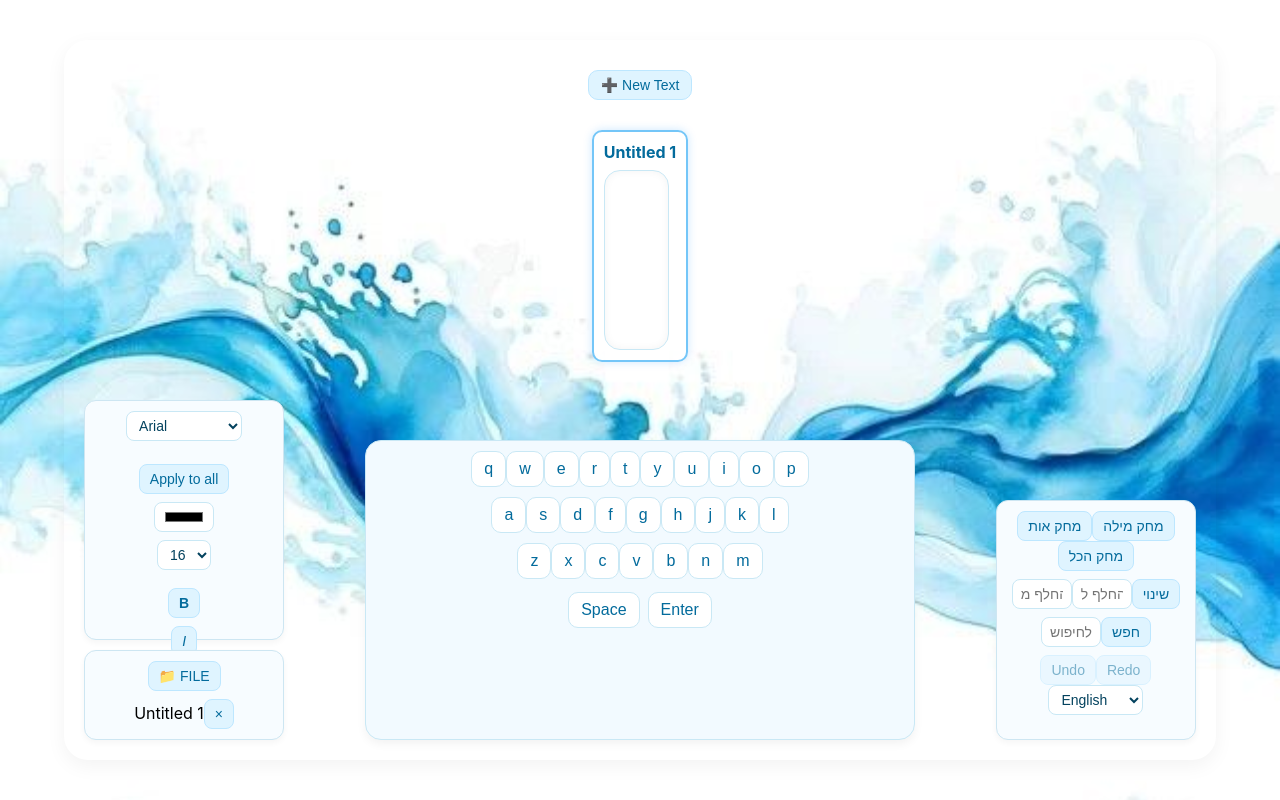
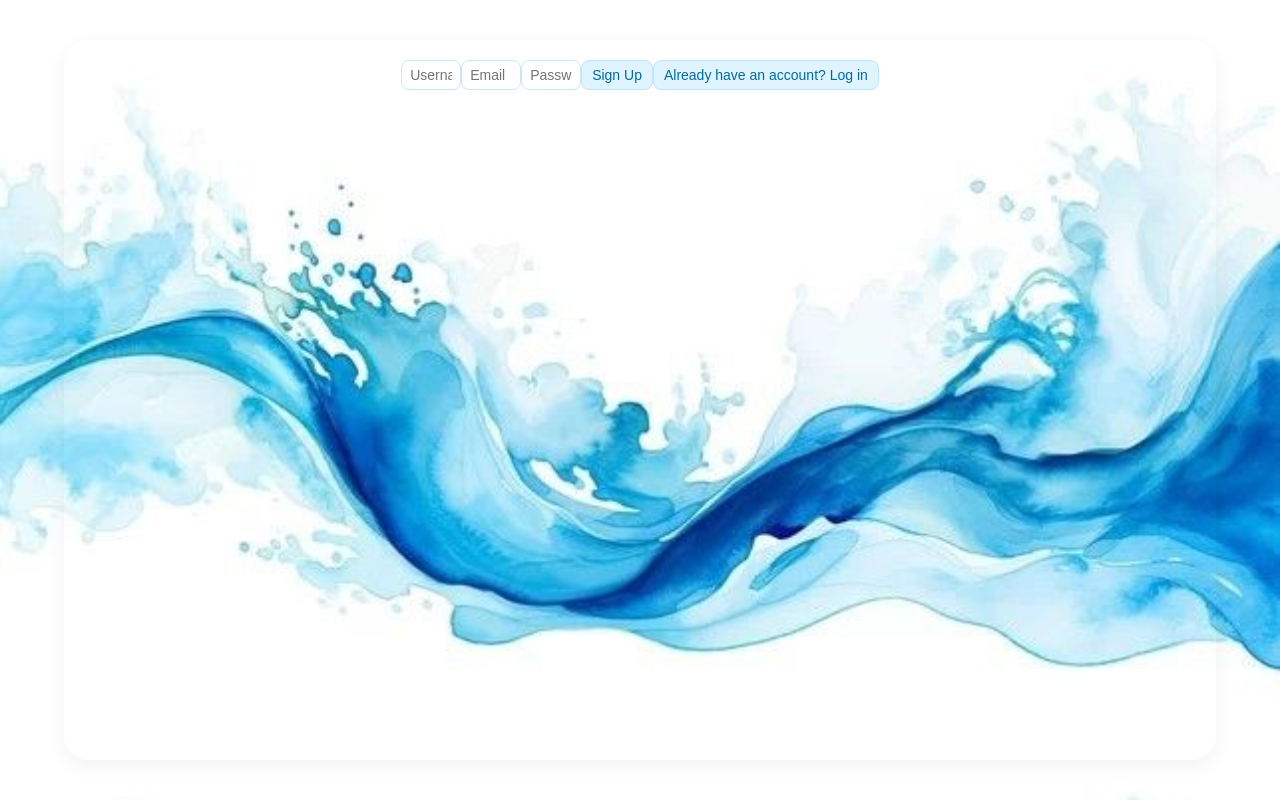
Before and after one commit to NechamaSanders/keyboard_project, a React (Vite) app: page / in a window 1280 px wide. Built offline with nearby package versions, Linux system fonts and the light colour scheme.

Commit message:
signup and login

```diff
--- a/src/components/App.jsx
+++ b/src/components/App.jsx
@@ -4,9 +4,11 @@ import TextDisplay from "./TextDisplay";
 import EditingTools from './EditingTools'
 import DesignTools from "./DesignTools";
 import FileTools from "./FileTools";
+import Register from "./Register";
 import "./App.css";
 
 export default function App() {
+  const [currentUser, setCurrentUser] = useState("");
   const [text, setText] = useState([]);
   const [openTexts, setOpenTexts] = useState([
     { name: "Untitled 1", content: [], history: [[]], historyIndex: 0 },
@@ -54,6 +56,9 @@ export default function App() {
 
   return (
     <div className="app-container">
+      {!currentUser ? (
+        <Register setCurrentUser={setCurrentUser} />
+      ) : (<>
         <button
           className="new-text-btn"
           onClick={() => {
@@ -105,10 +110,10 @@ export default function App() {
               text={text}
               setTextWithHistory={setTextWithHistory} />
 
-          <FileTools text={text}
-            setTextWithHistory={setTextWithHistory}  openTexts={openTexts} setOpenTexts={setOpenTexts}
+            <FileTools text={text} currentUser={currentUser}
+              openTexts={openTexts} setOpenTexts={setOpenTexts}
               activeIndex={activeIndex} setActiveIndex={setActiveIndex}
-            setText={setText} setHistory={setHistory} setHistoryIndex={setHistoryIndex}/>
+              setText={setText} setHistory={setHistory} setHistoryIndex={setHistoryIndex} />
           </div>
 
           <div className="keyboard-center">
@@ -129,7 +134,7 @@ export default function App() {
               setOpenTexts={setOpenTexts}
               activeIndex={activeIndex} />
           </div>
-      </div>
+        </div></>)}
     </div>
   );
 }
--- a/src/components/FileTools.jsx
+++ b/src/components/FileTools.jsx
@@ -1,72 +1,237 @@
+// import React, { useState } from "react";
+
+// export default function FileTools({ text, setTextWithHistory, openTexts, setOpenTexts, activeIndex, setActiveIndex, setText, setHistory, setHistoryIndex }) {
+//     const [showMenu, setShowMenu] = useState(false);
+//     const [showFiles, setShowFiles] = useState(false);
+//     const [fileName, setFileName] = useState("");
+
+//     const keys = Object.keys(localStorage);
+
+//     // Open list of saved files
+//     const loadFileList = () => setShowFiles(!showFiles);
+
+//     // Load one file → add it as a new open text
+//     const loadFile = (name) => {
+//         const data = localStorage.getItem(name);
+//         if (data) {
+//             const parsed = JSON.parse(data);
+//             setOpenTexts([{ name, content: parsed, history: [parsed], historyIndex: 0 }, ...openTexts]);
+//             setActiveIndex(0);
+//             setFileName(name);
+//             setText(parsed);
+//             setHistory([parsed]);
+//             setHistoryIndex(0);
+//         }
+//     };
+
+//     // Save (overwrite current file)
+//     const save = () => {
+//     // If it's still a default "Untitled X", force Save As
+//     if (/^Untitled \d+$/.test(fileName)) {
+//         saveAs();
+//         return;
+//     }
+//     localStorage.setItem(fileName, JSON.stringify(text));
+//     alert("הקובץ נשמר!");
+// };
+
+//     // Save as (new name)
+//     const saveAs = () => {
+//         const newName = prompt("הכניסי שם חדש לקובץ:");
+//         if (newName) {
+//             localStorage.setItem(newName, JSON.stringify(text));
+//             setFileName(newName);
+//             alert("הקובץ נשמר בשם חדש!");
+//             // Update the active tab name
+//             setOpenTexts((prev) => {
+//                 const updated = [...prev];
+//                 updated[activeIndex] = { ...updated[activeIndex], name: newName };
+//                 return updated;
+//             });
+//         }
+//     };
+
+//     // New empty text
+//     const newFile = () => {
+//         const untitledCount = openTexts.filter(t => t.name.startsWith("Untitled")).length + 1;
+//         const newName = `Untitled ${untitledCount}`;
+//         setOpenTexts([{ name: newName, content: [], history: [[]], historyIndex: 0 }, ...openTexts]);
+//         setActiveIndex(0);
+//         setFileName(newName);
+//         setText([]);
+//         setHistory([[]]);
+//         setHistoryIndex(0);
+//     };
+
+//     // Close a text
+//     const closeFile = (index) => {
+//         const updated = openTexts.filter((_, i) => i !== index);
+//         setOpenTexts(updated);
+//     };
+
+//     return (
+//         <div className="fileTools">
+//             <button onClick={() => setShowMenu(!showMenu)}>📁 FILE</button>
+
+//             {showMenu && (
+//                 <div className="file-menu">
+//                     <button onClick={newFile}>חדש</button>
+//                     <button onClick={loadFileList}>פתח</button>
+
+//                     {showFiles && (
+//                         <div className="file-list">
+//                             {keys.map((key) => (
+//                                 <button
+//                                     key={key}
+//                                     onClick={() => loadFile(key)}
+//                                 >
+//                                     {key}
+//                                 </button>
+//                             ))}
+//                         </div>
+//                     )}
+
+//                     <button onClick={save}>שמור</button>
+//                     <button onClick={saveAs}>שמור בשם</button>
+//                 </div>
+//             )}
+
+//             {/* Tabs for open texts */}
+//             <div className="tabs">
+//                 {openTexts.map((t, i) => (
+//                     <div key={i} className="tab">
+//                         {t.name}
+//                         <button
+//                             className="close-tab"
+//                             onClick={() => closeFile(i)}
+//                         >
+//                             ×
+//                         </button>
+//                     </div>
+//                 ))}
+//             </div>
+//         </div>
+//     );
+// }
 import React, { useState } from "react";
 
-export default function FileTools({ text, setTextWithHistory, openTexts, setOpenTexts, activeIndex, setActiveIndex, setText, setHistory, setHistoryIndex }) {
+export default function FileTools({
+  currentUser,
+  text,
+  openTexts,
+  setOpenTexts,
+  activeIndex,
+  setActiveIndex,
+  setText,
+  setHistory,
+  setHistoryIndex,
+}) {
   const [showMenu, setShowMenu] = useState(false);
   const [showFiles, setShowFiles] = useState(false);
-    const [fileName, setFileName] = useState("");
 
-    const keys = Object.keys(localStorage);
+  if (!currentUser) return null; // safety check
 
-    // Open list of saved files
+  // Helper to get current user's data
+  const getUserData = () => {
+    const data = JSON.parse(localStorage.getItem(`user:${currentUser}`));
+    return data || { email: "", password: "", savedTexts: {} };
+  };
+
+  // Helper to save updated user data
+  const saveUserData = (updatedFiles) => {
+    const userData = getUserData();
+    userData.savedTexts = updatedFiles;
+    localStorage.setItem(`user:${currentUser}`, JSON.stringify(userData));
+  };
+
+  // Load list of user files
+  const userFiles = getUserData().savedTexts;
+
   const loadFileList = () => setShowFiles(!showFiles);
 
-    // Load one file → add it as a new open text
   const loadFile = (name) => {
-        const data = localStorage.getItem(name);
+    const data = userFiles[name];
     if (data) {
-            const parsed = JSON.parse(data);
-            setOpenTexts([{ name, content: parsed, history: [parsed], historyIndex: 0 }, ...openTexts]);
+      const parsed = data;
+      const newOpenTexts = [
+        { name, content: parsed, history: [parsed], historyIndex: 0 },
+        ...openTexts,
+      ];
+      setOpenTexts(newOpenTexts);
       setActiveIndex(0);
-            setFileName(name);
       setText(parsed);
       setHistory([parsed]);
       setHistoryIndex(0);
     }
   };
 
-    // Save (overwrite current file)
   const save = () => {
-    // If it's still a default "Untitled X", force Save As
-    if (/^Untitled \d+$/.test(fileName)) {
+    if (activeIndex === null) return;
+    const currentName = openTexts[activeIndex].name;
+
+    if (/^Untitled \d+$/.test(currentName)) {
       saveAs();
       return;
     }
-    localStorage.setItem(fileName, JSON.stringify(text));
+
+    const updatedFiles = { ...userFiles, [currentName]: text };
+    saveUserData(updatedFiles);
     alert("הקובץ נשמר!");
   };
 
-    // Save as (new name)
   const saveAs = () => {
+    if (activeIndex === null) return;
     const newName = prompt("הכניסי שם חדש לקובץ:");
-        if (newName) {
-            localStorage.setItem(newName, JSON.stringify(text));
-            setFileName(newName);
+    if (!newName) return;
+
+    const updatedFiles = { ...userFiles, [newName]: text };
+    saveUserData(updatedFiles);
+
+    const updatedOpenTexts = [...openTexts];
+    updatedOpenTexts[activeIndex] = {
+      ...updatedOpenTexts[activeIndex],
+      name: newName,
+    };
+    setOpenTexts(updatedOpenTexts);
+
     alert("הקובץ נשמר בשם חדש!");
-            // Update the active tab name
-            setOpenTexts((prev) => {
-                const updated = [...prev];
-                updated[activeIndex] = { ...updated[activeIndex], name: newName };
-                return updated;
-            });
-        }
   };
 
-    // New empty text
   const newFile = () => {
-        const untitledCount = openTexts.filter(t => t.name.startsWith("Untitled")).length + 1;
-        const newName = `Untitled ${untitledCount}`;
-        setOpenTexts([{ name: newName, content: [], history: [[]], historyIndex: 0 }, ...openTexts]);
+    const untitledCount =
+      openTexts.filter((t) => t.name.startsWith("Untitled")).length + 1;
+    const newText = {
+      name: `Untitled ${untitledCount}`,
+      content: [],
+      history: [[]],
+      historyIndex: 0,
+    };
+    setOpenTexts([newText, ...openTexts]);
     setActiveIndex(0);
-        setFileName(newName);
     setText([]);
     setHistory([[]]);
     setHistoryIndex(0);
   };
 
-    // Close a text
   const closeFile = (index) => {
     const updated = openTexts.filter((_, i) => i !== index);
     setOpenTexts(updated);
+
+    if (activeIndex === index) {
+      if (updated.length > 0) {
+        setActiveIndex(0);
+        setText(updated[0].content);
+        setHistory(updated[0].history || [[]]);
+        setHistoryIndex(updated[0].historyIndex || 0);
+      } else {
+        setActiveIndex(null);
+        setText([]);
+        setHistory([[]]);
+        setHistoryIndex(0);
+      }
+    } else if (activeIndex > index) {
+      setActiveIndex(activeIndex - 1);
+    }
   };
 
   return (
@@ -80,11 +245,8 @@ export default function FileTools({ text, setTextWithHistory, openTexts, setOpen
 
           {showFiles && (
             <div className="file-list">
-                            {keys.map((key) => (
-                                <button
-                                    key={key}
-                                    onClick={() => loadFile(key)}
-                                >
+              {Object.keys(userFiles).map((key) => (
+                <button key={key} onClick={() => loadFile(key)}>
                   {key}
                 </button>
               ))}
@@ -96,15 +258,20 @@ export default function FileTools({ text, setTextWithHistory, openTexts, setOpen
         </div>
       )}
 
-            {/* Tabs for open texts */}
       <div className="tabs">
         {openTexts.map((t, i) => (
-                    <div key={i} className="tab">
+          <div
+            key={i}
+            className={`tab ${i === activeIndex ? "active" : ""}`}
+            onClick={() => {
+              setActiveIndex(i);
+              setText(t.content);
+              setHistory(t.history || [[]]);
+              setHistoryIndex(t.historyIndex || 0);
+            }}
+          >
             {t.name}
-                        <button
-                            className="close-tab"
-                            onClick={() => closeFile(i)}
-                        >
+            <button className="close-tab" onClick={() => closeFile(i)}>
               ×
             </button>
           </div>
--- /dev/null
+++ b/src/components/Register.jsx
@@ -0,0 +1,112 @@
+import React, { useState } from "react";
+
+export default function Register({ setCurrentUser }) {
+    const [mode, setMode] = useState("signup"); // "signup" or "login"
+    const [userName, setUserName] = useState("");
+    const [email, setEmail] = useState("");
+    const [password, setPassword] = useState("");
+
+    function validateEmail(email) {
+        return /^[^\s@]+@[^\s@]+\.[^\s@]+$/.test(email);
+    }
+
+    function resetForm() {
+        setUserName("");
+        setEmail("");
+        setPassword("");
+    }
+
+    function signUp(e) {
+        e.preventDefault();
+
+        if (localStorage.getItem(`user:${userName}`)) {
+            alert("Username already exists");
+            return;
+        }
+        if (!validateEmail(email)) {
+            alert("Invalid email format");
+            return;
+        }
+        if (password.length < 6) {
+            alert("Password must be at least 6 characters long");
+            return;
+        }
+
+        const newUser = {
+            email,
+            password,
+            savedTexts: {} // where you can store this user’s texts later
+        };
+        localStorage.setItem(`user:${userName}`, JSON.stringify(newUser));
+        setCurrentUser(userName);
+        alert("Account created!");
+        resetForm();
+    }
+
+    function logIn(e) {
+        e.preventDefault();
+
+        const userData = localStorage.getItem(`user:${userName}`);
+        if (!userData) {
+            alert("User does not exist");
+            return;
+        }
+        const user = JSON.parse(userData);
+        if (user.password !== password) {
+            alert("Incorrect password");
+            return;
+        }
+
+        setCurrentUser(userName);
+        alert("Logged in!");
+        resetForm();
+    }
+
+    return (
+        <div className="register-container">
+            <form
+                className="register-form"
+                onSubmit={mode === "signup" ? signUp : logIn}
+            >
+                <input
+                    placeholder="Username"
+                    value={userName}
+                    onChange={(e) => setUserName(e.target.value)}
+                    required
+                />
+                {mode === "signup" && (
+                    <input
+                        type="email"
+                        placeholder="Email"
+                        value={email}
+                        onChange={(e) => setEmail(e.target.value)}
+                        required
+                    />
+                )}
+                <input
+                    type="password"
+                    placeholder="Password"
+                    value={password}
+                    onChange={(e) => setPassword(e.target.value)}
+                    required
+                    minLength="6"
+                />
+
+                <button type="submit">
+                    {mode === "signup" ? "Sign Up" : "Log In"}
+                </button>
+
+                <button
+                    type="button"
+                    onClick={() =>
+                        setMode(mode === "signup" ? "login" : "signup")
+                    }
+                >
+                    {mode === "signup"
+                        ? "Already have an account? Log in"
+                        : "Don’t have an account? Sign up"}
+                </button>
+            </form>
+        </div>
+    );
+}
```
Lines whose indentation alone changed are shown as unchanged.
